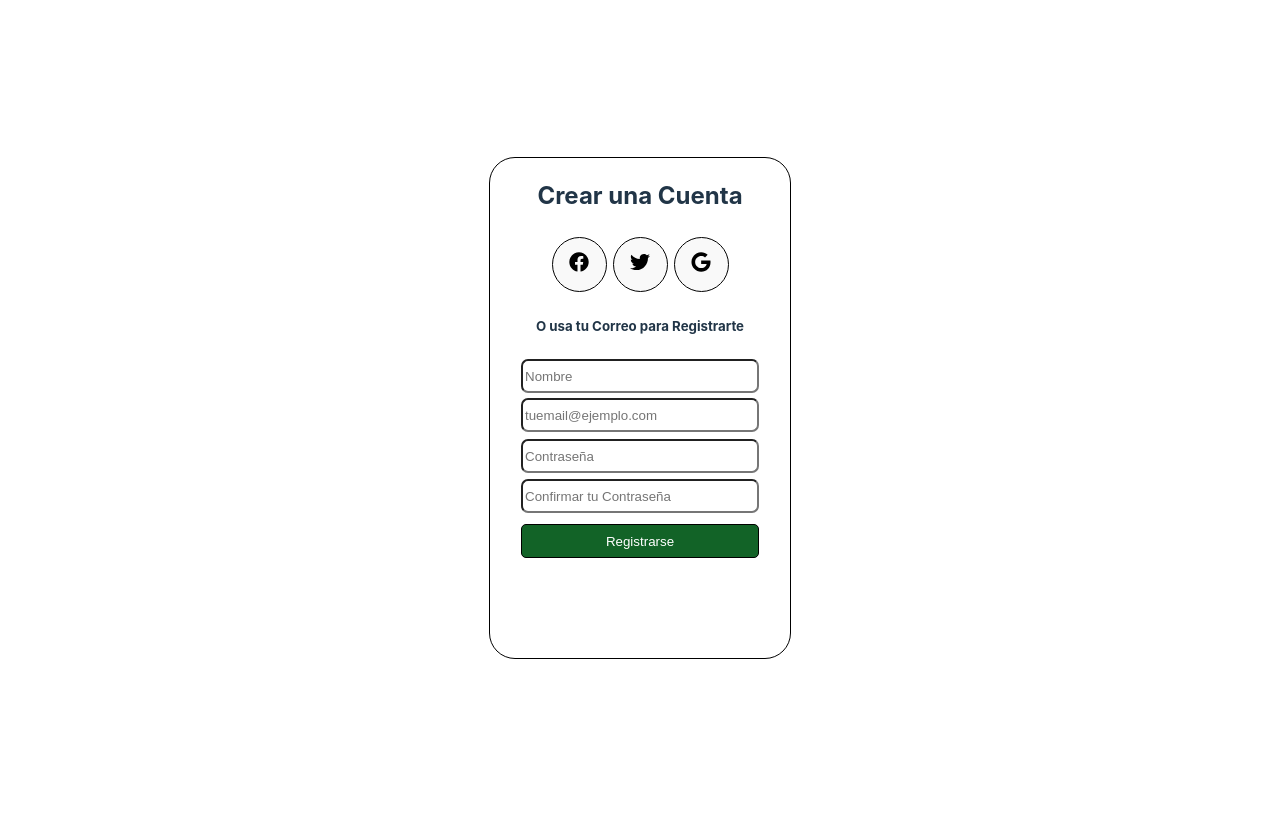
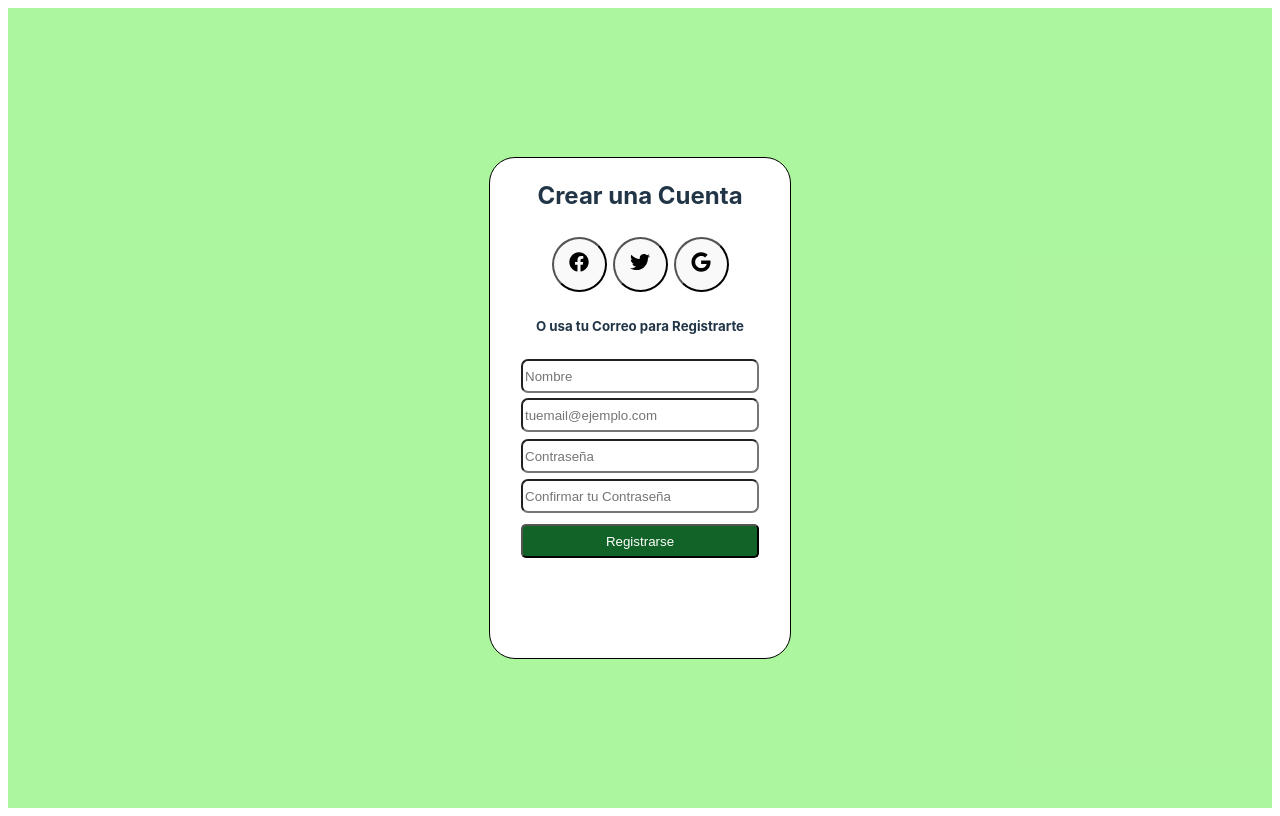
Before and after one commit to luisCastroMarquez/React-Componentes_Eventos, a React (Vite) app in the folder componentes_eventos/: page / in a window 1280 px wide. Built offline with nearby package versions, Linux system fonts and the light colour scheme.

Commit message:
ten commit, correction and advance color

```diff
--- a/componentes_eventos/src/App.jsx
+++ b/componentes_eventos/src/App.jsx
@@ -4,36 +4,37 @@ import Registro from './components/Registro';
 
 export default function App() {
     const [message, setMessage] = useState('');
-    const [alertColor, setAlertColor] = useState('');
+    const [alertType, setAlertType] = useState('');
 
     const handleAlertClose = () => {
         setMessage('');
-        setAlertColor('');
+        setAlertType('');
     };
     // Restablece los mensajes despues del formulario
     useEffect(() => {
-        if (message || alertColor) {
+        if (message || alertType) {
             const timer = setTimeout(() => {
                 setMessage('');
-                setAlertColor('');
-            },  5000);
+                setAlertType('');
+            },  2000);
 
             return () => {
                 clearTimeout(timer);
-                setMessage('');
-                setAlertColor('');
             };
         }
-    }, [message, alertColor]);
+    }, [message, alertType]);
+
 
     return (
         <div className=''>
             <Registro onSubmit={() => {
-                setMessage('Formulario completado correctamente.');
-                setAlertColor('success');
+                    setMessage('Formulario completado correctamente.');
+                    setAlertType('success');
                 }}
             />
-            {message && <Alert message={message} onClose={handleAlertClose} color={alertColor} />}
+            {message && (
+                <Alert message={message} onClose={handleAlertClose} type={alertType} />
+            )}
         </div>
     );
 }
--- a/componentes_eventos/src/components/Alert.jsx
+++ b/componentes_eventos/src/components/Alert.jsx
@@ -1,10 +1,23 @@
-export default function Alert({ message, type }) {
+import { useEffect } from "react";
+
+export default function Alert({ message, onClose, type }) {
+    useEffect(() => {
+        if ( onClose && typeof onClose === 'function') {
+            const timer = setTimeout(() => {
+                onClose();
+            }, 2000);
+
+            return () => {
+                clearTimeout(timer);
+            };
+        }
+    }, [onClose]);
 
     const getBackgroundColor = () => {
         if (type === 'success') {
-            return '#C3E6CB'; // Color verde para logrado
+            return '#C3E6CB' // Color verde para logrado
         } else if (type === 'danger') {
-            return  '#F8D7DA'; // Color rojo para error
+            return  '#F8D7DA' // Color rojo para error
         } else {
             return '';
         }
--- a/componentes_eventos/src/components/Formulario.jsx
+++ b/componentes_eventos/src/components/Formulario.jsx
@@ -96,7 +96,6 @@ export default function Formulario ({ onInputChange, onSubmit}) {
                             height: '34px',
                             margin: '7px',
                             borderRadius: '5px',
-                            border:'solid 1px #000000',
                             backgroundColor: '#126327',
                             color: '#ffffff',
                             }}
--- a/componentes_eventos/src/components/Registro.jsx
+++ b/componentes_eventos/src/components/Registro.jsx
@@ -27,8 +27,15 @@ export default function Registro() {
     };
 
     return (
-        <div className="card d-flex flex-column-center" style={{ width: '300px', height: '500px', margin: '12px',
-                                border:'solid 1px #000000', borderRadius: '26px', textAlign:'center',}}>
+        <div className="card d-flex flex-column-center"
+            style={{
+                    width: '300px',
+                    height: '500px',
+                    margin: '12px',
+                    border:'solid 1px #000000',
+                    borderRadius: '26px', textAlign:'center',
+                    backgroundColor: 'white'
+                }}>
             <h2> Crear una Cuenta </h2>
             <SocialButton icon={<FaFacebook/>} />
             <SocialButton icon={<FaTwitter/>}/>
--- a/componentes_eventos/src/components/SocialButton.jsx
+++ b/componentes_eventos/src/components/SocialButton.jsx
@@ -6,7 +6,6 @@ export default function SocialButton({ icon }) {
                             margin: '3px',
                             display: 'inline-block',
                             fontSize: '20px',
-                            border:'solid 1px #000000',
                             borderRadius: '50px'}}>
                 <i className={`fa fa-${icon}`} /> {icon}
             </button>
--- a/componentes_eventos/src/index.css
+++ b/componentes_eventos/src/index.css
@@ -9,12 +9,15 @@
 
 }
 
+
 body {
   display: flex;
   align-items: center;
   justify-content: center;
   height: 100vh;
+  background-color: rgba(83, 236, 53, 0.479);
 }
+
 
 @media (prefers-color-scheme: light) {
   :root {
```
